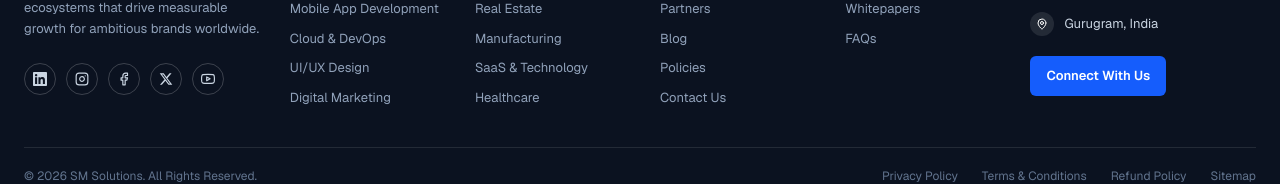
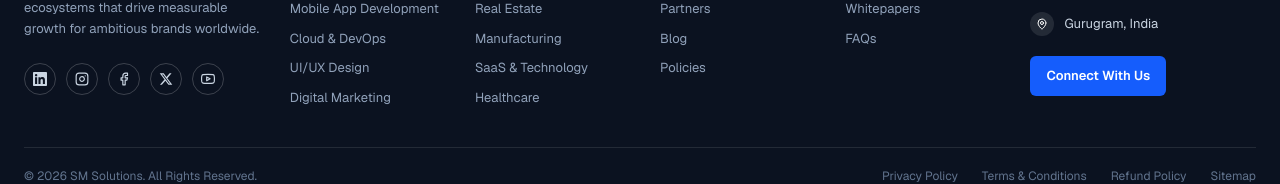
Before and after one commit to Androidev2022/sm-website, a Next.js app: page / in a window 1280 px wide. Shown: the part 3941-4125 px from the top of the page. Built offline with nearby package versions, Linux system fonts and the light colour scheme.

Commit message:
first commit

```diff
--- a/components/Footer.tsx
+++ b/components/Footer.tsx
@@ -13,7 +13,7 @@ import { WHATSAPP_URL } from "@/lib/contact";
 const footerCols = [
   { title: "Services", items: ["Digital Strategy", "Web Development", "Mobile App Development", "Cloud & DevOps", "UI/UX Design", "Digital Marketing"] },
   { title: "Industries", items: ["E-Commerce", "FMCG & Consumer", "Real Estate", "Manufacturing", "SaaS & Technology", "Healthcare"] },
-  { title: "Company", items: ["About Us", "Careers", "Partners", "Blog", "Policies", "Contact Us"] },
+  { title: "Company", items: ["About Us", "Careers", "Partners", "Blog", "Policies"] },
   { title: "Resources", items: ["Case Studies", "Insights", "Whitepapers", "FAQs"] },
 ];
 
```
